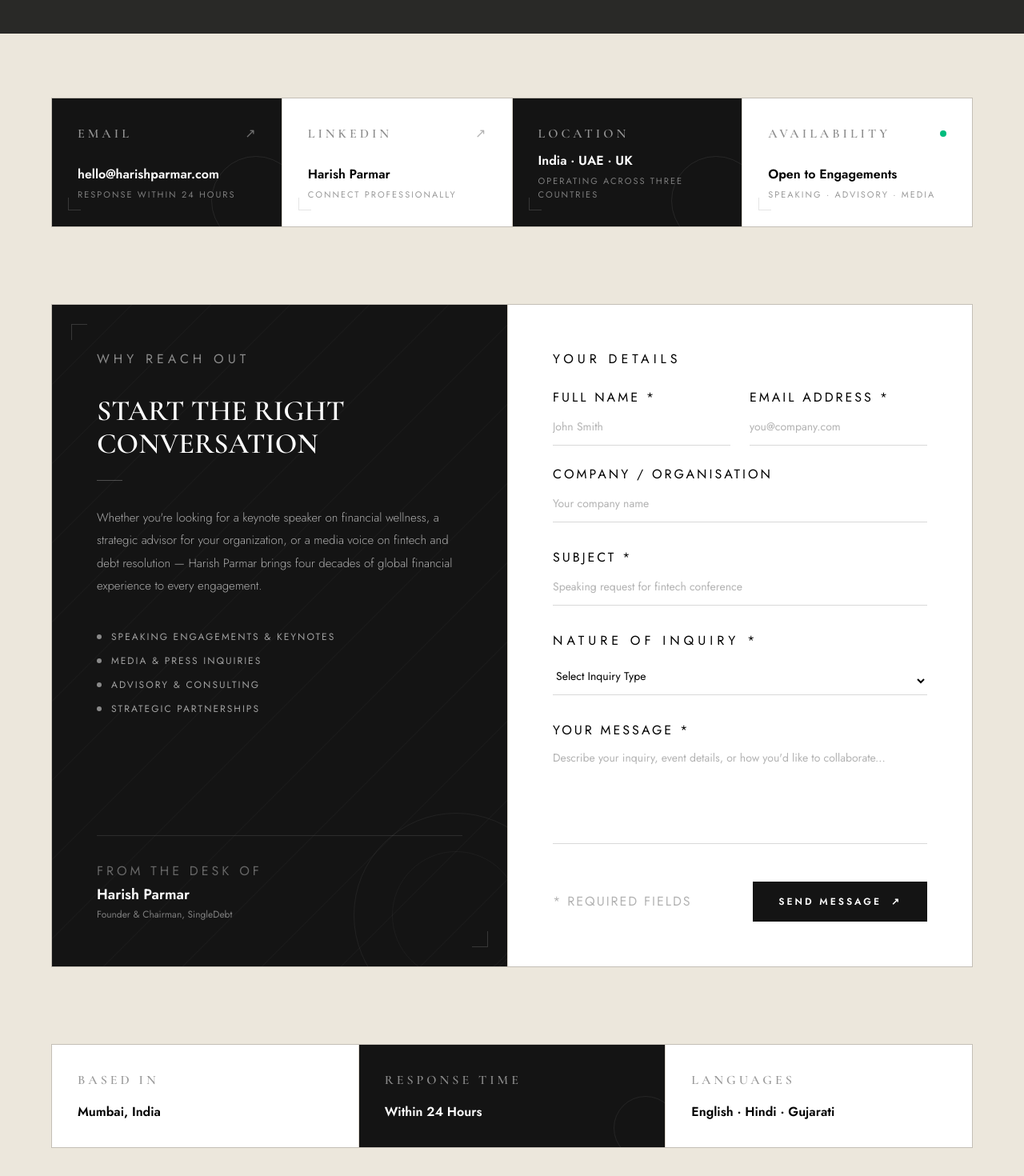
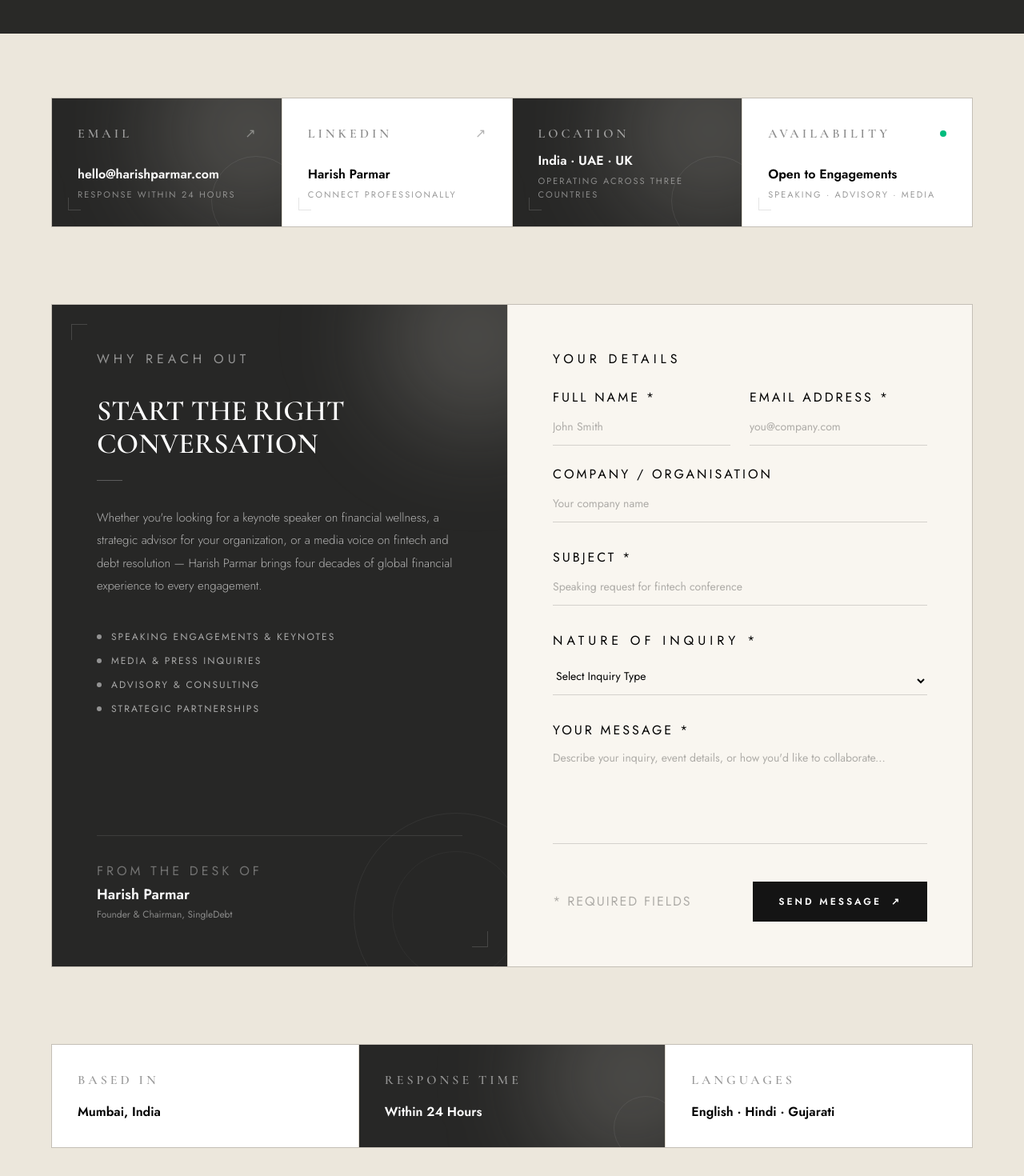
Before and after one commit to Developer-ParMarketing/harish-parmar, a Next.js app: page /contact in a window 1280 px wide. Shown: the part 460-1930 px from the top of the page at 80% size. Built offline with nearby package versions, Linux system fonts and the light colour scheme.

Commit message:
again some updates

```diff
--- a/app/about/page.jsx
+++ b/app/about/page.jsx
@@ -93,9 +93,12 @@ function Cell({ item, index }) {
     return (
         <div
             ref={ref}
-            className="relative flex flex-col justify-between p-7 sm:p-8 md:p-10 overflow-hidden"
+            className={`relative flex flex-col justify-between p-7 sm:p-8 md:p-10 overflow-hidden ${isDark ? "bg-[#141414]/90" : "bg-white"
+                }`}
             style={{
-                backgroundColor: isDark ? "#141414" : "#ffffff",
+                border: isDark
+                    ? "1px solid rgba(255,255,255,0.10)"
+                    : "1px solid rgba(0,0,0,0.06)",
                 color: isDark ? "#ffffff" : "#000000",
                 minHeight: "280px",
                 opacity: inView ? 1 : 0,
@@ -106,6 +109,10 @@ function Cell({ item, index }) {
             {/* BG decoration for dark cells */}
             {isDark && (
                 <div className="absolute inset-0 pointer-events-none">
+                    {/* Same glow as Leadership card */}
+                    <div className="absolute -top-20 -right-20 w-60 h-60 bg-[#ECE7DC]/20 blur-3xl rounded-full" />
+
+                    {/* Decorative circles */}
                     <div className="absolute -bottom-8 -right-8 w-36 h-36 rounded-full border border-white/[0.07]" />
                     <div className="absolute -bottom-2 -right-2 w-20 h-20 rounded-full border border-white/[0.05]" />
                 </div>
@@ -214,8 +221,8 @@ export default function Page() {
                     All cells uniform height via grid rows
                 */}
                 <div
-                    className="grid grid-cols-1 sm:grid-cols-2 lg:grid-cols-3 border border-black/10"
-                    style={{ gap: "1px", backgroundColor: "rgba(0,0,0,0.08)" }}
+                    className="grid grid-cols-1 sm:grid-cols-2 lg:grid-cols-3 border border-black/10 bg-[#141414]"
+                    style={{ gap: "1px", }}
                 >
                     {milestones.map((item, i) => (
                         <Cell key={i} item={item} index={i} />
@@ -240,7 +247,11 @@ export default function Page() {
                 CLOSING CTA
             ══════════════════════════════════════ */}
             <div className="max-w-7xl mx-auto px-5 sm:px-8 md:px-16 pb-24 md:pb-32">
-                <div className="relative bg-[#141414]/90 text-white overflow-hidden">
+                <div className="relative rounded-[28px] border border-white/[0.10] bg-[#141414]/90 text-white overflow-hidden">
+
+                    {/* Glow */}
+                    <div className="absolute -top-20 -right-20 w-60 h-60 bg-[#ECE7DC]/20 blur-3xl rounded-full pointer-events-none" />
+
                     <div className="absolute top-6 left-6 w-7 h-7 border-t border-l border-white/20" />
                     <div className="absolute top-6 right-6 w-7 h-7 border-t border-r border-white/20" />
                     <div className="absolute bottom-6 left-6 w-7 h-7 border-b border-l border-white/20" />
--- a/app/contact/page.jsx
+++ b/app/contact/page.jsx
@@ -46,16 +46,21 @@ const inquiryTypes = [
 /* ─── Chess Cell ────────────────────────────────────────────────────────── */
 const ContactCell = ({ m }) => (
     <div
-        className="relative flex flex-col justify-between p-7 sm:p-8 overflow-hidden"
+        className={`relative flex flex-col justify-between p-7 sm:p-8 overflow-hidden ${m.dark ? "bg-[#141414]/90" : "bg-white"
+            }`}
         style={{
-            backgroundColor: m.dark ? "#141414" : "#ffff",
             minHeight: "160px",
         }}
     >
         {m.dark && (
-            <div className="absolute -bottom-6 -right-6 w-28 h-28 rounded-full border border-white/[0.08] pointer-events-none" />
+            <>
+                {/* Glow */}
+                <div className="absolute -top-20 -right-20 w-60 h-60 bg-[#ECE7DC]/20 blur-3xl rounded-full pointer-events-none" />
+
+                {/* Circle */}
+                <div className="absolute -bottom-6 -right-6 w-28 h-28 rounded-full border border-white/[0.08] pointer-events-none" />
+            </>
         )}
-
         {/* Top */}
         <div className="flex items-center justify-between">
             <p
@@ -224,11 +229,16 @@ const ContactPage = () => {
                 >
 
                     {/* ── LEFT: context panel ── */}
-                    <div className="relative bg-[#141414] text-white p-8 sm:p-10 md:p-14 flex flex-col justify-between overflow-hidden">
+                    <div className="relative bg-[#141414]/90 text-white p-8 sm:p-10 md:p-14 flex flex-col justify-between overflow-hidden">
                         <div className="absolute inset-0 pointer-events-none">
+
+                            {/* Same glow used across the site */}
+                            <div className="absolute -top-20 -right-20 w-60 h-60 bg-[#ECE7DC]/20 blur-3xl rounded-full" />
+
+                            {/* Decorative circles */}
                             <div className="absolute -bottom-16 -right-16 w-64 h-64 rounded-full border border-white/[0.06]" />
                             <div className="absolute -bottom-4 -right-4 w-40 h-40 rounded-full border border-white/[0.04]" />
-                            <div className="absolute inset-0 opacity-[0.02]" style={{ backgroundImage: "repeating-linear-gradient(135deg,white 0,white 1px,transparent 1px,transparent 70px)" }} />
+
                         </div>
 
                         <div className="relative z-10">
@@ -273,7 +283,7 @@ const ContactPage = () => {
                     </div>
 
                     {/* ── RIGHT: form ── */}
-                    <div className="bg-white p-8 sm:p-10 md:p-14">
+                    <div className="bg-[#F9F6F0] p-8 sm:p-10 md:p-14">
 
                         {submitted ? (
                             /* Success */
@@ -467,11 +477,20 @@ const ContactPage = () => {
                     ].map((item, i) => (
                         <div
                             key={i}
-                            className="relative flex flex-col justify-between p-7 sm:p-8 overflow-hidden "
-                            style={{ backgroundColor: item.dark ? "#141414" : "#ffffff", minHeight: "120px" }}
+                            className={`relative flex flex-col justify-between p-7 sm:p-8 overflow-hidden ${item.dark ? "bg-[#141414]/90" : "bg-white"
+                                }`}
+                            style={{
+                                minHeight: "120px",
+                            }}
                         >
                             {item.dark && (
-                                <div className="absolute -bottom-4 -right-4 w-20 h-20 rounded-full border border-white/[0.07] pointer-events-none" />
+                                <>
+                                    {/* Glow */}
+                                    <div className="absolute -top-20 -right-20 w-60 h-60 bg-[#ECE7DC]/20 blur-3xl rounded-full pointer-events-none" />
+
+                                    {/* Decorative Circle */}
+                                    <div className="absolute -bottom-4 -right-4 w-20 h-20 rounded-full border border-white/[0.07] pointer-events-none" />
+                                </>
                             )}
                             <p
                                 className="text-[16px] uppercase tracking-[4px] font-semibold font-[family-name:var(--font-serif)] uppercase"
--- a/components/Hero.jsx
+++ b/components/Hero.jsx
@@ -14,7 +14,7 @@ const GOLD = "#e48720";
 
 const Hero = () => {
     return (
-        <section className="relative min-h-screen w-full overflow-hidden bg-[#0B0B0B] ">
+        <section className="relative min-h-screen w-full overflow-hidden bg-[#0B0B0B] pt-10 md:pt-0">
             {/* Background image + overlay — DESKTOP ONLY */}
             <Image
                 src="/HP-Banner.jpg"
```
